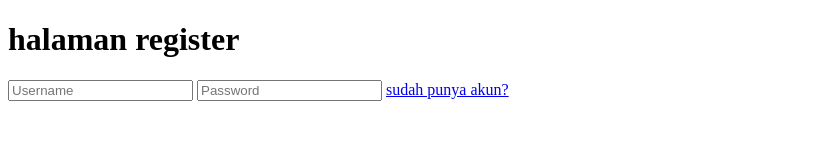
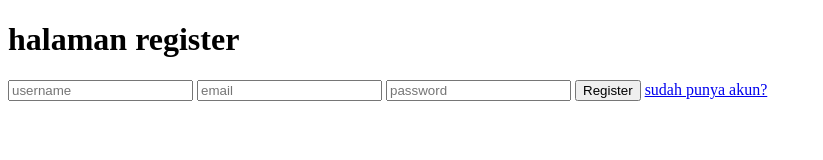
Before and after one commit to Fathuralbay/itsupp, a plain HTML site: page register.html in a window 1280 px wide. Shown: the whole page, without its empty margins (0-823 px from the left). Drawn offline with Linux system fonts and the light colour scheme.

Commit message:
Enhance registration form with email and script
Added email input and registration functionality.

```diff
--- a/register.html
+++ b/register.html
@@ -7,8 +7,27 @@
 <body>
     <h1>halaman register</h1>
 
-    <input type="text" id="username" placeholder="Username">
-<input type="password" id="password" placeholder="Password">
+<input id="username" placeholder="username">
+<input id="email" placeholder="email">
+<input id="password" type="password" placeholder="password">
+<button onclick="register()">Register</button>
+
+<script>
+async function register() {
+  const username = document.getElementById("username").value
+  const email = document.getElementById("email").value
+  const password = document.getElementById("password").value
+
+  const res = await fetch("http://localhost:3000/api/register", {
+    method: "POST",
+    headers: { "Content-Type": "application/json" },
+    body: JSON.stringify({ username, email, password })
+  })
+
+  const data = await res.json()
+  alert(data.message)
+}
+</script>
 
 <a href="login.html">sudah punya akun?</a>
 
```
